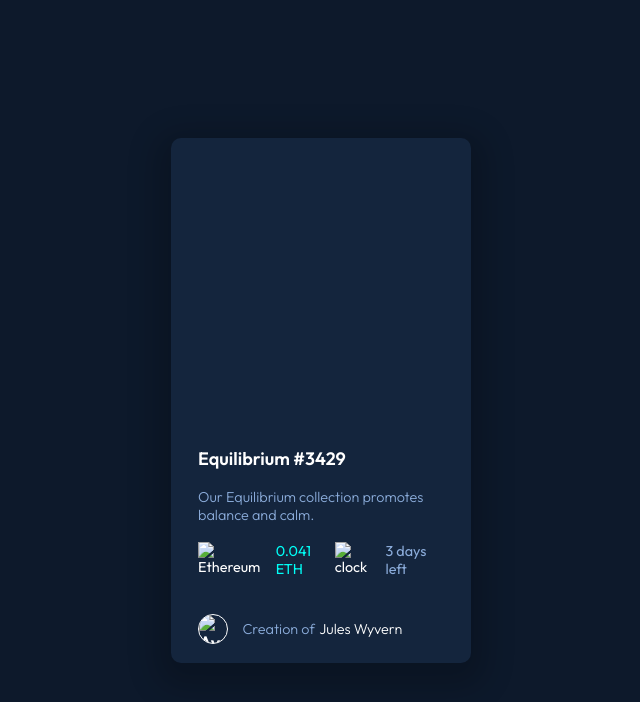
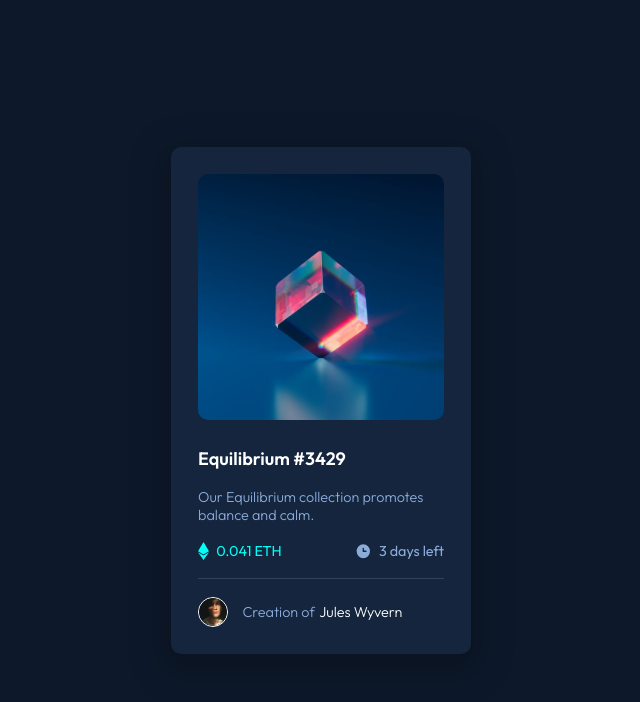
Before and after one commit to nelsonbernard/NFT-Card, a plain HTML site: page index.html in a window 1280 px wide. Shown: the whole page, without its empty margins (319-959 px from the left). Drawn offline with Linux system fonts and the light colour scheme; the site is published under a folder, as on GitHub Pages, so addresses that start at the root find nothing.

Commit message:
changed image paths for proper github pages displaying

```diff
--- a/index.css
+++ b/index.css
@@ -41,7 +41,7 @@ body{
     object-fit: cover;
     width: 100%;
     height: 60%;
-    content: url("/images/image-equilibrium.jpg");
+    content: url("images/image-equilibrium.jpg");
     border-radius: 10px;
 }
 
--- a/index.html
+++ b/index.html
@@ -4,7 +4,7 @@
   <meta charset="UTF-8">
   <meta name="viewport" content="width=device-width, initial-scale=1.0"> <!-- displays site properly based on user's device -->
 
-  <link rel="icon" type="image/png" sizes="32x32" href="./images/favicon-32x32.png">
+  <link rel="icon" type="image/png" sizes="32x32" href="images/favicon-32x32.png">
   <link rel="preconnect" href="https://fonts.googleapis.com">
   <link rel="preconnect" href="https://fonts.gstatic.com" crossorigin>
   <link href="https://fonts.googleapis.com/css2?family=Outfit:wght@300;400;600&display=swap" rel="stylesheet">
@@ -27,12 +27,12 @@
 
       <div class="price-time">
         <div class="price">
-          <img src="/images/icon-ethereum.svg" alt="Ethereum">
+          <img src="images/icon-ethereum.svg" alt="Ethereum">
           <p class="price">0.041 ETH</p>
         </div>
 
         <div class="time">
-          <img src="/images/icon-clock.svg" alt="clock">
+          <img src="images/icon-clock.svg" alt="clock">
           <p>3 days left</p>
         </div>
       </div>
@@ -40,7 +40,7 @@
       <hr>
 
       <div class="author">
-        <img src="/images/image-avatar.png" alt="Avatar"/>
+        <img src="images/image-avatar.png" alt="Avatar"/>
         <p class="creation">Creation of</p>
         <p>Jules Wyvern</p>
       </div>
```
